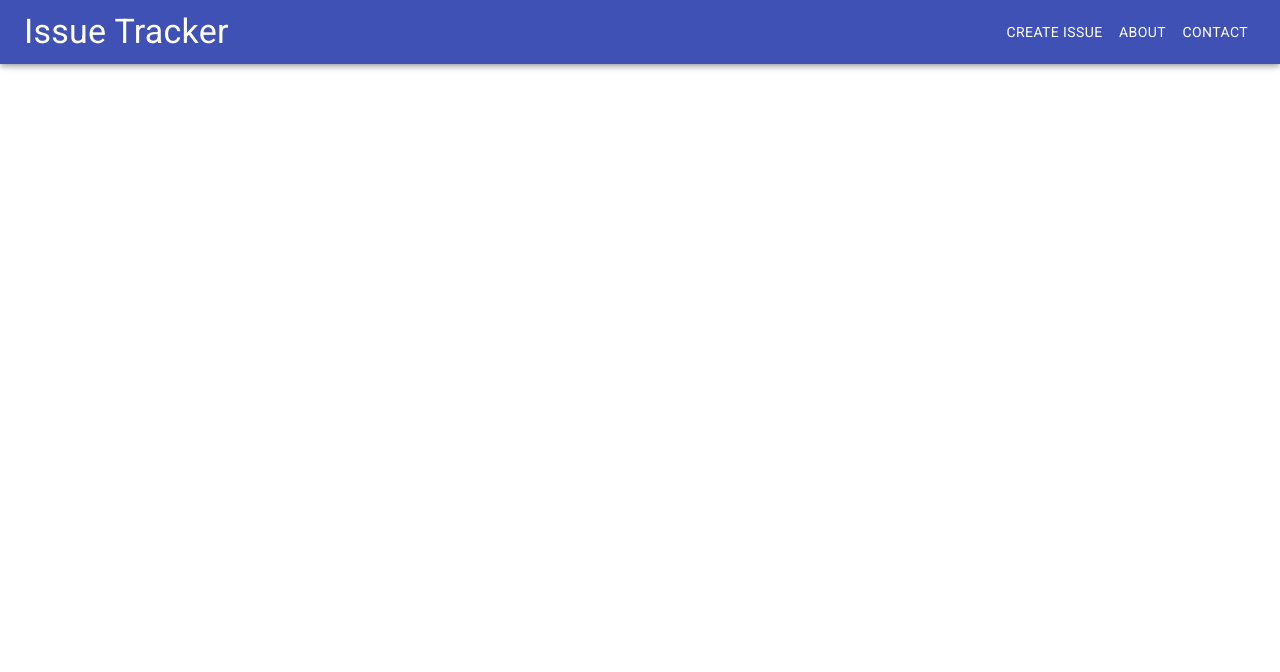
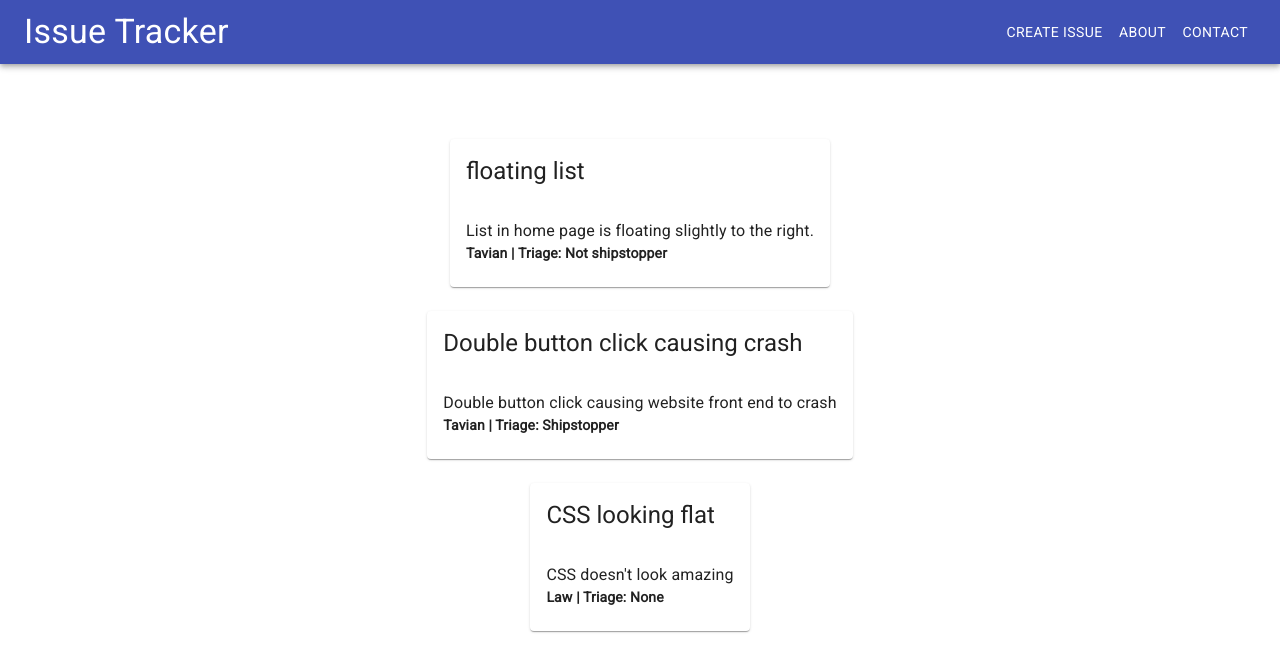
Before and after one commit to TavianT/react-issues-tracker, a React (Create React App) app in the folder issue-tracker/: page / in a window 1280 px wide. Shown: the top 672 px of the page. Built offline with nearby package versions, Linux system fonts and the light colour scheme.

Commit message:
Testing issues page

```diff
--- a/issue-tracker/src/App.js
+++ b/issue-tracker/src/App.js
@@ -1,11 +1,12 @@
 import Appbar from "./Appbar";
+import IssueList from "./IssueList";
 
 function App() {
   return (
     <div className="App">
       <Appbar></Appbar>
       <div className="content">
-
+        <IssueList></IssueList>
       </div>
     </div>
   );
--- a/issue-tracker/src/Appbar.js
+++ b/issue-tracker/src/Appbar.js
@@ -4,9 +4,9 @@ import Nav from './Nav'
 const Appbar = () => {
     return (
         <div className="Appbar">
-            <AppBar>
+            <AppBar position="sticky">
                 <Toolbar>
-                    <Typography variant="h4" style={{ flex: 1 }}>
+                    <Typography variant="h4">
                         Issue Tracker
                     </Typography>
                     <Nav></Nav>
--- /dev/null
+++ b/issue-tracker/src/IssueList.js
@@ -0,0 +1,59 @@
+import { Container, Grid, Paper, Card, CardHeader, CardContent, Typography } from "@material-ui/core";
+import { useState } from "react";
+
+const IssueList = () => {
+
+    const [issues,setIssues] = useState([
+            {
+                title: "floating list",
+                body: "List in home page is floating slightly to the right.",
+                author: "Tavian",
+                triage: "Not shipstopper"
+            },
+            {
+                title: "Double button click causing crash",
+                body: "Double button click causing website front end to crash",
+                author: "Tavian",
+                triage: "Shipstopper"
+            },
+            {
+                title: "CSS looking flat",
+                body: "CSS doesn't look amazing",
+                author: "Law",
+                triage: "None"
+            }
+        ])
+    return (
+        <Container className="issue-list">
+            <Grid
+            container
+            direction="column"
+            justifyContent="center"
+            alignItems="center"
+            spacing="3">
+
+            {issues.map(issue => (
+                <Grid item className="issue-item">
+                    {/* <Paper elevation="3">{issue.title}</Paper> */}
+                    <Card>
+                        <CardHeader
+                        title={issue.title}>
+                        </CardHeader>
+                        <CardContent>
+                            <Typography>
+                                {issue.body}
+                            </Typography>
+                            <Typography variant="body2" style={{ fontWeight: 600 }}>
+                                {issue.author} | Triage: {issue.triage}
+                            </Typography>
+                        </CardContent>
+                    </Card>
+                </Grid>
+            ))}
+
+            </Grid>
+        </Container>
+     );
+}
+
+export default IssueList;
--- a/issue-tracker/src/index.css
+++ b/issue-tracker/src/index.css
@@ -1,15 +1,33 @@
 body {
   margin: 0;
   font-family: "Roboto";
-  -webkit-font-smoothing: antialiased;
-  -moz-osx-font-smoothing: grayscale;
 }
 
-code {
-  font-family: source-code-pro, Menlo, Monaco, Consolas, 'Courier New',
-    monospace;
-}
+/* .content {
+  max-width: 600px;
+  margin: 40px auto;
+  padding: 20px;
+} */
 
 .Appbar {
   flex-grow: 1;
 }
+
+.Appbar h4 {
+  flex: 1;
+}
+
+.issue-list {
+  flex-grow: 1;
+  margin-top: 75px;
+  min-width: 300px;
+}
+
+/* .content {
+  padding-bottom: 2000px;
+  margin: auto;
+} */
+
+.issue-item {
+
+}
```
